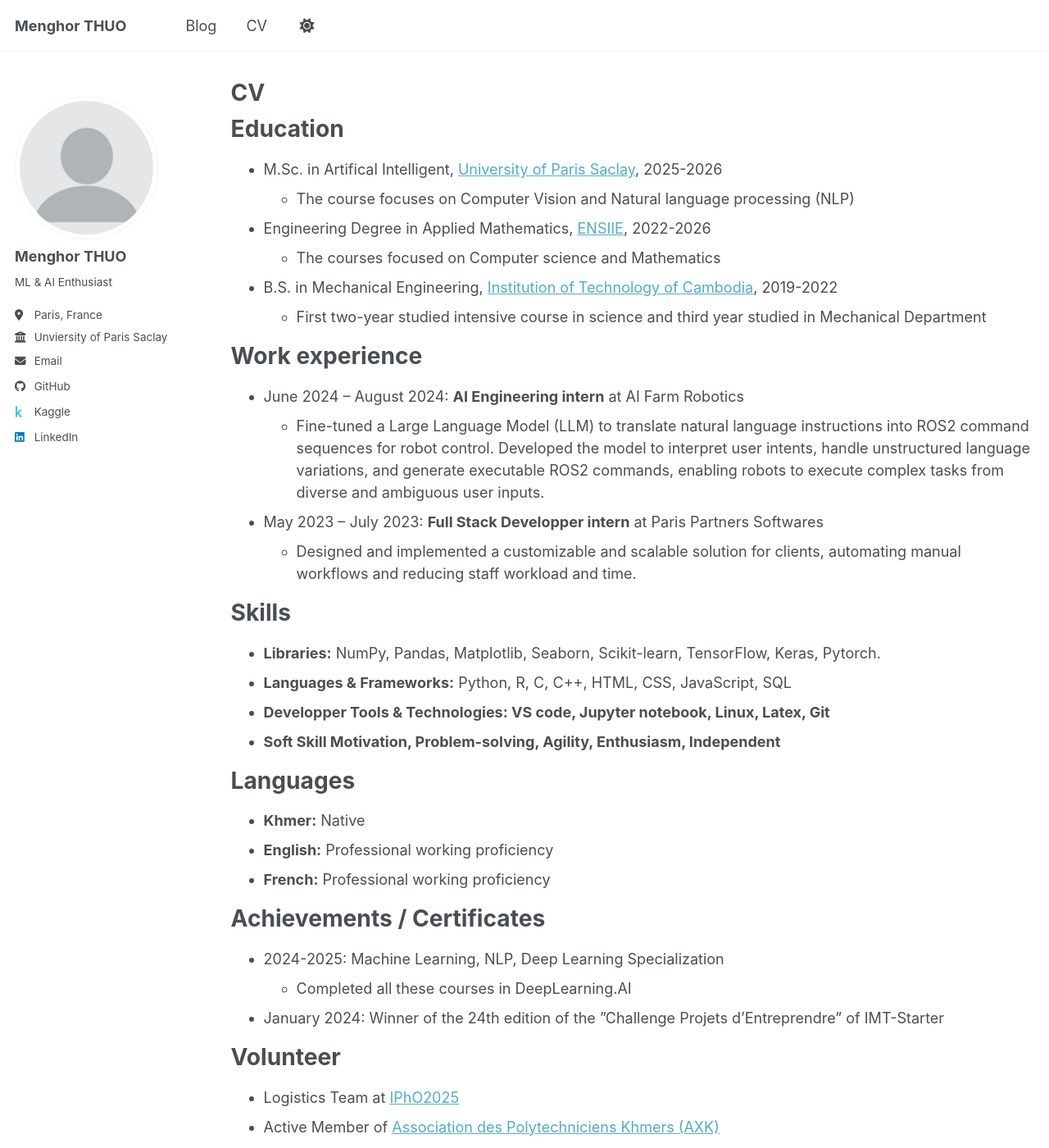
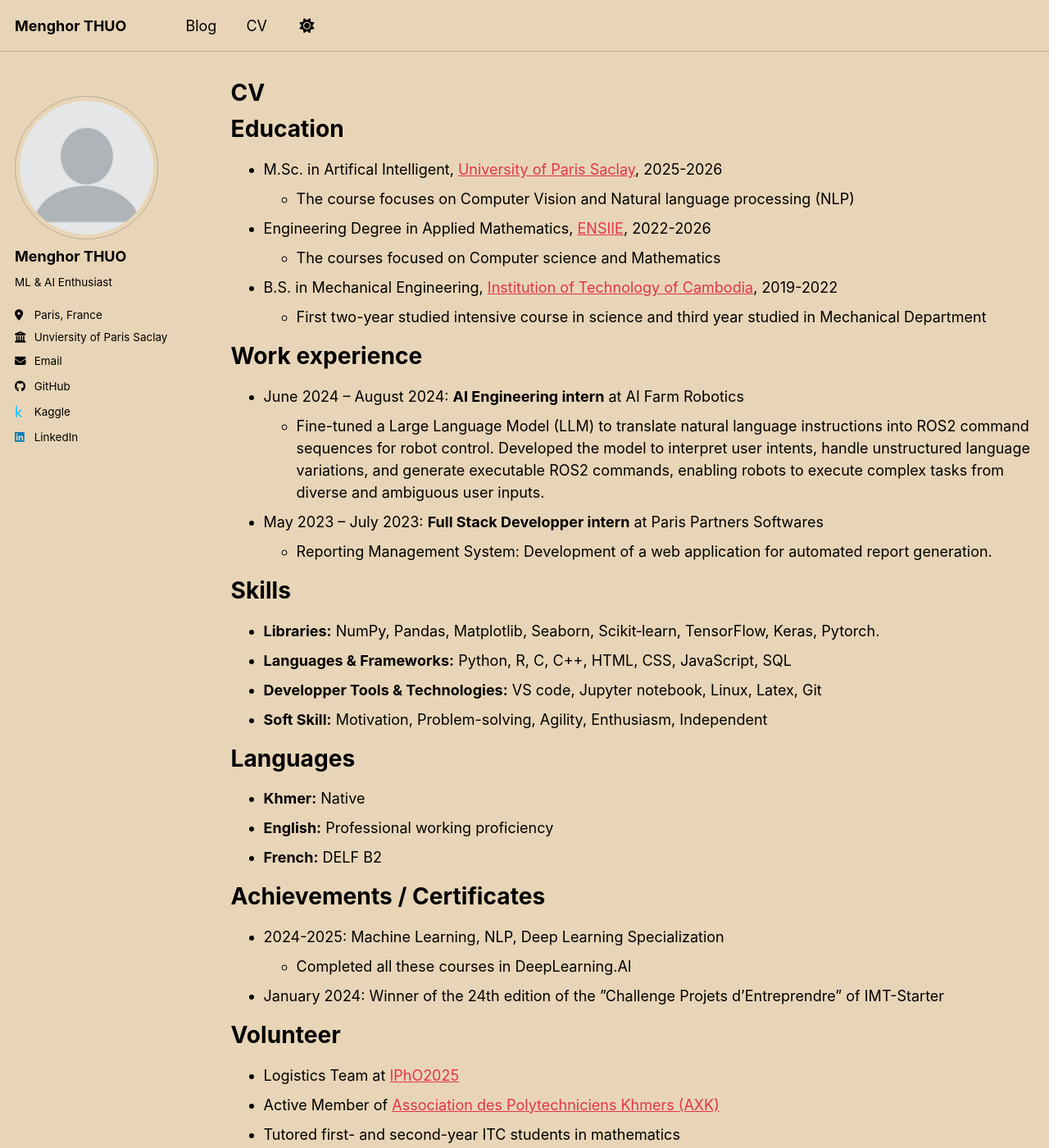
Before and after one commit to menghor-thuo/menghor-thuo.github.io, a Jekyll site: the page built from _pages/cv.md, in a window 1280 px wide and 1400 px high. Shown: the whole window at 82% size. Built offline with Jekyll 4.4.1, drawn with Linux system fonts in a browser that asks for light colours; a script bundle is joined from its source files by our own code; library files that are not in the unit come from our copies.

Commit message:
update theme and table of contents

```diff
--- a/_config.yml
+++ b/_config.yml
@@ -8,7 +8,7 @@
 
 # Basic Site Settings
 locale                   : "en-US"
-site_theme               : "default" # the available themes options are "default", "air", "sunrise", "mint", "dirt" and "contrast"
+site_theme               : "sunrise" # the available themes options are "default", "air", "sunrise", "mint", "dirt" and "contrast"
 title                    : "Menghor THUO"
 title_separator          : "-"
 name                     : &name "Menghor THUO"
--- a/_pages/cv.md
+++ b/_pages/cv.md
@@ -30,7 +30,7 @@
   * Fine-tuned a Large Language Model (LLM) to translate natural language instructions into ROS2 command sequences for robot control. Developed the model to interpret user intents, handle unstructured language variations, and generate executable ROS2 commands, enabling robots to execute complex tasks from diverse and ambiguous user inputs.
 
 * May 2023 -- July 2023: <strong>Full Stack Developper intern</strong> at Paris Partners Softwares
-  * Designed and implemented a customizable and scalable solution for clients, automating manual workflows and reducing staff workload and time.
+  * Reporting Management System: Development of a web application for automated report generation.
 
 <!-- * Summer 2015: Research Assistant
   * GitHub University
@@ -39,16 +39,16 @@
 
 Skills
 ======
-* <strong>Libraries:</strong> NumPy, Pandas, Matplotlib, Seaborn, Scikit-learn, TensorFlow, Keras, Pytorch.
+* <strong>Libraries:</strong> NumPy, Pandas, Matplotlib, Seaborn, Scikit‑learn, TensorFlow, Keras, Pytorch.
 * <strong>Languages & Frameworks:</strong> Python, R, C, C++, HTML, CSS, JavaScript, SQL
-* <strong>Developper Tools & Technologies:<strong> VS code, Jupyter notebook, Linux, Latex, Git
-* <strong>Soft Skill<strong> Motivation, Problem-solving, Agility, Enthusiasm, Independent
+* <strong>Developper Tools & Technologies:</strong> VS code, Jupyter notebook, Linux, Latex, Git
+* <strong>Soft Skill:</strong> Motivation, Problem-solving, Agility, Enthusiasm, Independent
 
 Languages
 ======
 * <strong>Khmer:</strong> Native
 * <strong>English:</strong> Professional working proficiency
-* <strong>French:</strong> Professional working proficiency
+* <strong>French:</strong> DELF B2
 
 Achievements / Certificates
 ======
```
Also changed, not shown: _posts/2012-08-14-frugal-ai.md (+6 -6 lines).
